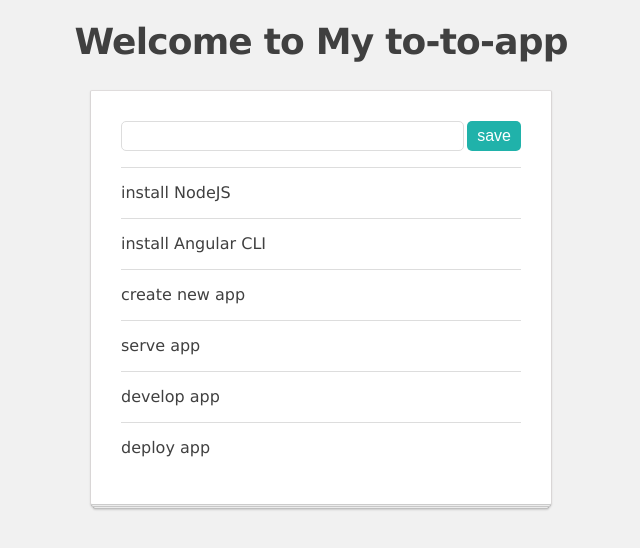
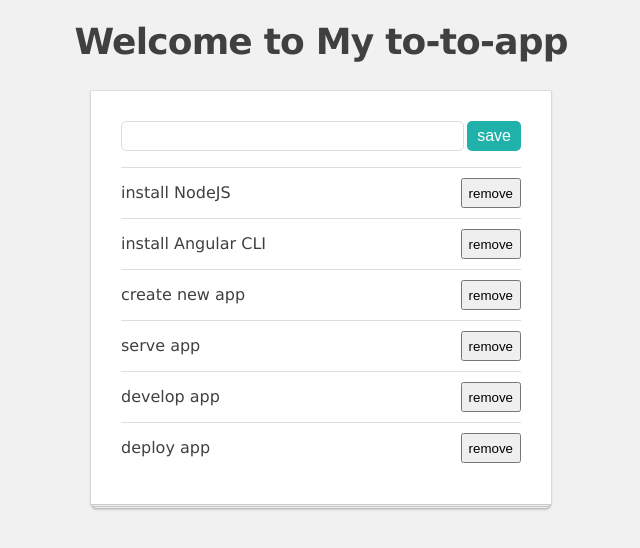
Before and after one commit to magdalena-u/ngGirl, an Angular app: page / in a window 1280 px wide. Shown: the top 548 px of the page, without its empty margins (319-959 px from the left). Built offline with nearby package versions, Linux system fonts and the light colour scheme.

Commit message:
add remove method

```diff
--- a/src/app/list-manager/list-manager.component.ts
+++ b/src/app/list-manager/list-manager.component.ts
@@ -10,7 +10,10 @@ import { TodoListService } from '../services/todo-list.service';
 
       <ul>
         <li *ngFor="let todoItem of todoList">
-          <app-todo-item [item]="todoItem"></app-todo-item>
+          <app-todo-item
+            [item]="todoItem"
+            (remove)="removeItem($event)"
+          ></app-todo-item>
         </li>
       </ul>
     </div>
@@ -28,4 +31,8 @@ export class ListManagerComponent implements OnInit {
   addItem(item: string) {
     this.todoListService.addItem(item);
   }
+
+  removeItem(item) {
+    this.todoListService.deleteItem(item);
+  }
 }
--- a/src/app/todo-item/todo-item.component.ts
+++ b/src/app/todo-item/todo-item.component.ts
@@ -1,4 +1,4 @@
-import { Component, OnInit, Input } from '@angular/core';
+import { Component, OnInit, Input, Output, EventEmitter } from '@angular/core';
 import { TodoItem } from '../interfaces/todo-item';
 
 @Component({
@@ -6,14 +6,20 @@ import { TodoItem } from '../interfaces/todo-item';
   template: `
     <div class="todo-item">
       {{ item.title }}
+      <button (click)="removeItem()">remove</button>
     </div>
   `,
   styleUrls: ['./todo-item.component.css']
 })
 export class TodoItemComponent implements OnInit {
   @Input() item: TodoItem;
+  @Output() remove: EventEmitter<TodoItem> = new EventEmitter();
 
   constructor() {}
 
   ngOnInit() {}
+
+  removeItem() {
+    this.remove.emit(this.item);
+  }
 }
```
